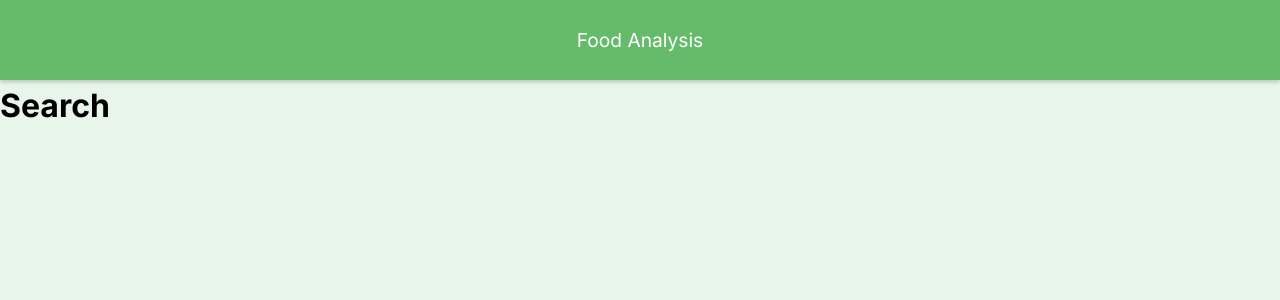
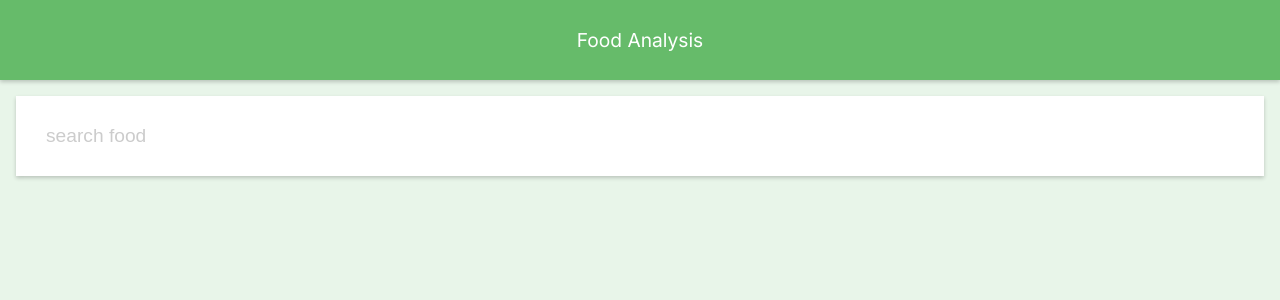
Before and after one commit to jwkaterina/nutrition, a Next.js app: page /analysis/food-analysis in a window 1280 px wide. Shown: the top 300 px of the page. Built offline with nearby package versions, Linux system fonts and the light colour scheme.

Commit message:
search food

```diff
--- a/src/app/analysis/components/search.tsx
+++ b/src/app/analysis/components/search.tsx
@@ -1,10 +1,14 @@
 import styles from './search.module.css'
 
-const Search = () => {
+interface SearchProps {
+    children: React.ReactNode
+}
+
+const Search = ({ children }: SearchProps): JSX.Element => {
 
     return (
         <div className={styles.container}>
-            <h1>Search</h1>
+            {children}
         </div>
     )
 }
--- a/src/app/analysis/food-analysis/page.module.css
+++ b/src/app/analysis/food-analysis/page.module.css
@@ -0,0 +1,52 @@
+.search {
+    background-color: white;
+    height: 50px;
+    width: calc(100% - 2rem);
+    margin: 1rem;
+    top: 20px;
+    padding: 10px;
+    padding-left: 30px;
+    font-size: 1.2rem;
+    background-color: white;
+    height: 80px;
+    border: none;
+    box-shadow: 0 2px 4px rgba(0, 0, 0, 0.2);
+}
+
+.search::placeholder {
+    color: #ccc;
+    font-size: 1.2rem;
+    font-weight: 400;
+}
+
+.search:focus {
+    outline: none;
+}
+
+.expanded {
+    box-shadow: 0 2px 4px rgba(0, 0, 0, 0.2);
+    border-bottom: 1px solid #ccc;
+}
+
+.options {
+    margin: 0 1rem;
+    width: calc(100% - 2rem);
+    height: 150px;
+    background-color: white;
+    box-shadow: 0 2px 4px rgba(0, 0, 0, 0.2);
+}
+
+.options ul {
+    list-style: none;
+    padding: 0;
+    margin: 0;
+}
+
+.options ul li {
+    padding: 10px;
+    padding-left: 30px;
+    font-size: 1.2rem;
+    font-weight: 400;
+    color: #666;
+    cursor: pointer;
+}
--- a/src/app/analysis/food-analysis/page.tsx
+++ b/src/app/analysis/food-analysis/page.tsx
@@ -1,28 +1,64 @@
 'use client'
 
 import styles from './page.module.css'
-// import { fetchNutritionAnalysisAPI } from '@/app/services/fetch-data'
-import { useState } from 'react'
+import { parseQuery, autocomplete } from '@/app/services/fetch-data'
+import { useState, useRef } from 'react'
 import NavBar from '@/app/analysis/components/nav-bar';
 import Search from '@/app/analysis/components/search';
+import PageGrid from '@/app/components/page-grid';
+import Card from '@/app/components/card';
 
 export const FoodSearch = (): JSX.Element => {
 
-  // const [data, setData] = useState({calories: 0});
+  type Option = string;
+  interface Food {
+    food: {
+      foodId: string,
+      label: string,
+      image: string
+    }
+  }
 
-  // useEffect(() => {
-  //   async function fetchData() {
+  const [foodArr, setFoodArr] = useState<Food[]>([]);
+  const [showOptions, setShowOptions] = useState(false);
+  const [queryOptions, setQueryOptions] = useState<Option[] | null>(null);
 
-  //     const response = await fetchNutritionAnalysisAPI();
-  //     // console.log(response);
-  //     setData(response);
-  //   }
-  //   fetchData();
-  // }, []);
+  const inputRef = useRef<HTMLInputElement>(null);
+
+  const handleInput = async() => {
+
+    const result: Option[] = await autocomplete(inputRef.current?.value || '');
+    setQueryOptions(result);
+  }
+
+  const handleOptionClick = async(option: HTMLElement) => {
+
+    setShowOptions(false);
+    setQueryOptions(null);
+
+    const result = await parseQuery(option.innerText);
+    setFoodArr(result.hints);
+  }
+
+  const foodList = foodArr.map((hint, index) => {
+    return (
+        <Card title={hint.food.label} text={''} key={hint.food.foodId} index={index + 1} imgUrl={hint.food.image}/>
+    )
+})
 
   return (<>
-      <NavBar header={'Food Analysis'}/>
-      <Search />
+      <NavBar header={'Food Analysis'} />
+      <Search>
+        <input type="text" className={showOptions ? `${styles.search} ${styles.expanded}` : styles.search } placeholder='search food' ref={inputRef} onClick={() => setShowOptions(true)} onInput={handleInput}/>
+        {showOptions && <div className={styles.options}>
+          <ul>
+            <li onClick={(e) => handleOptionClick(e.target as HTMLElement)}>{queryOptions ? queryOptions[0] : 'apple'}</li>
+            <li onClick={(e) => handleOptionClick(e.target as HTMLElement)}>{queryOptions ? queryOptions[1] : 'rice'}</li>
+            <li onClick={(e) => handleOptionClick(e.target as HTMLElement)}>{queryOptions ? queryOptions[2] : 'broccoli'}</li>
+          </ul>
+        </div>}
+        {foodArr.length > 0 && <PageGrid>{foodList}</PageGrid>}
+      </Search>
     </>
   )
 }
--- a/src/app/services/fetch-data.ts
+++ b/src/app/services/fetch-data.ts
@@ -1,35 +1,35 @@
 'use client'
 
-export const fetchNutritionAnalysisAPI = async() => {
+// export const fetchNutritionAnalysisAPI = async() => {
 
-    const appId= "8db7e817";
-    const appKey= "198f749fbaa82a2129cf6aba6d0b93f0";
+//     const appId= "8db7e817";
+//     const appKey= "198f749fbaa82a2129cf6aba6d0b93f0";
 
     // //Full Recipe Analysis
 
-    const url = `https://api.edamam.com/api/nutrition-details?app_id=${appId}&app_key=${appKey}`;
-    const options = {
-        method: 'POST',
-        headers: {
-            'Content-Type': 'application/json',
-            'Accept': 'application/json'
-    },
-        body: JSON.stringify({
-            "title": "Fresh Ham Roasted With Rye Bread and Dried Fruit Stuffing",
-            "ingr": [
-                "1 cup rice",
-                "1 oz almonds",
-            ]
-        })
-    };
-    try {
-        const response = await fetch(url, options);
-        const result = await response.json();
-        console.log(result);
-        return result;
-    } catch (error) {
-        console.error(error);
-    }
+    // const url = `https://api.edamam.com/api/nutrition-details?app_id=${appId}&app_key=${appKey}`;
+    // const options = {
+    //     method: 'POST',
+    //     headers: {
+    //         'Content-Type': 'application/json',
+    //         'Accept': 'application/json'
+    // },
+    //     body: JSON.stringify({
+    //         "title": "Fresh Ham Roasted With Rye Bread and Dried Fruit Stuffing",
+    //         "ingr": [
+    //             "1 cup rice",
+    //             "1 oz almonds",
+    //         ]
+    //     })
+    // };
+    // try {
+    //     const response = await fetch(url, options);
+    //     const result = await response.json();
+    //     console.log(result);
+    //     return result;
+    // } catch (error) {
+    //     console.error(error);
+    // }
 
     // *********************************** */
 
@@ -51,35 +51,40 @@ export const fetchNutritionAnalysisAPI = async() => {
     // } catch (error) {
     //     console.error(error);
     // }
-}
+// }
 
-fetchNutritionAnalysisAPI();
-
-export const fetchFoodDatabase = async () => {
+export const parseQuery = async (ingr: string) => {
 
     const appId= "1ed9471e";
     const appKey= "d596751a2948e390e2bcbd335e0564fa";
 
-    // //Food Request Step 1 - Parser
+    //Food Request Step 1 - Parser
 
     // const ingr = "apple"
-    // const type = 'cooking';
-    // const url = `https://api.edamam.com/api/food-database/v2/parser?app_id=${appId}&app_key=${appKey}&ingr=${ingr}&nutrition-type=${type}`;
-    // const options = {
-    //     method: 'GET',
-    //     headers: {
-    //         'Accept': 'application/json'
-    //     },
-    // };
-    // try {
-    //     const response = await fetch(url, options);
-    //     const result = await response.json();
-    //     console.log(result);
-    // } catch (error) {
-    //     console.error(error);
-    // }
+    const type = 'cooking';
+    const url = `https://api.edamam.com/api/food-database/v2/parser?app_id=${appId}&app_key=${appKey}&ingr=${ingr}&nutrition-type=${type}`;
+    const options = {
+        method: 'GET',
+        headers: {
+            'Accept': 'application/json'
+        },
+    };
+    try {
+        const response = await fetch(url, options);
+        const result = await response.json();
+        // console.log(result);
+        return result;
+    } catch (error) {
+        console.error(error);
+    }
+}
 
     // *********************************** */
+
+    export const findNutrients = async () => {
+
+        const appId= "1ed9471e";
+        const appKey= "d596751a2948e390e2bcbd335e0564fa";
 
     // //Food Request Step 2 - Nutrients
 
@@ -107,26 +112,31 @@ export const fetchFoodDatabase = async () => {
     // } catch (error) {
     //     console.error(error);
     // }
+    }
 
     // *********************************** */
 
-    // //Food Search Autocomplete
+    export const autocomplete = async (query: string) => {
+
+        const appId= "1ed9471e";
+        const appKey= "d596751a2948e390e2bcbd335e0564fa";
+
+    //Food Search Autocomplete
 
     // const query = 'app';
-    // const url = `https://api.edamam.com/auto-complete?app_id=${appId}&app_key=${appKey}&q=${query}`;
-    // const options = {
-    //     method: 'GET',
-    //     headers: {
-    //         'Accept': 'application/json'
-    //     },
-    // };
-    // try {
-    //     const response = await fetch(url, options);
-    //     const result = await response.json();
-    //     console.log(result);
-    // } catch (error) {
-    //     console.error(error);
-    // }
+    const url = `https://api.edamam.com/auto-complete?app_id=${appId}&app_key=${appKey}&q=${query}`;
+    const options = {
+        method: 'GET',
+        headers: {
+            'Accept': 'application/json'
+        },
+    };
+    try {
+        const response = await fetch(url, options);
+        const result = await response.json();
+        return result;
+        // console.log(result);
+    } catch (error) {
+        console.error(error);
+    }
 }
-
-// fetchFoodDatabase();
```
